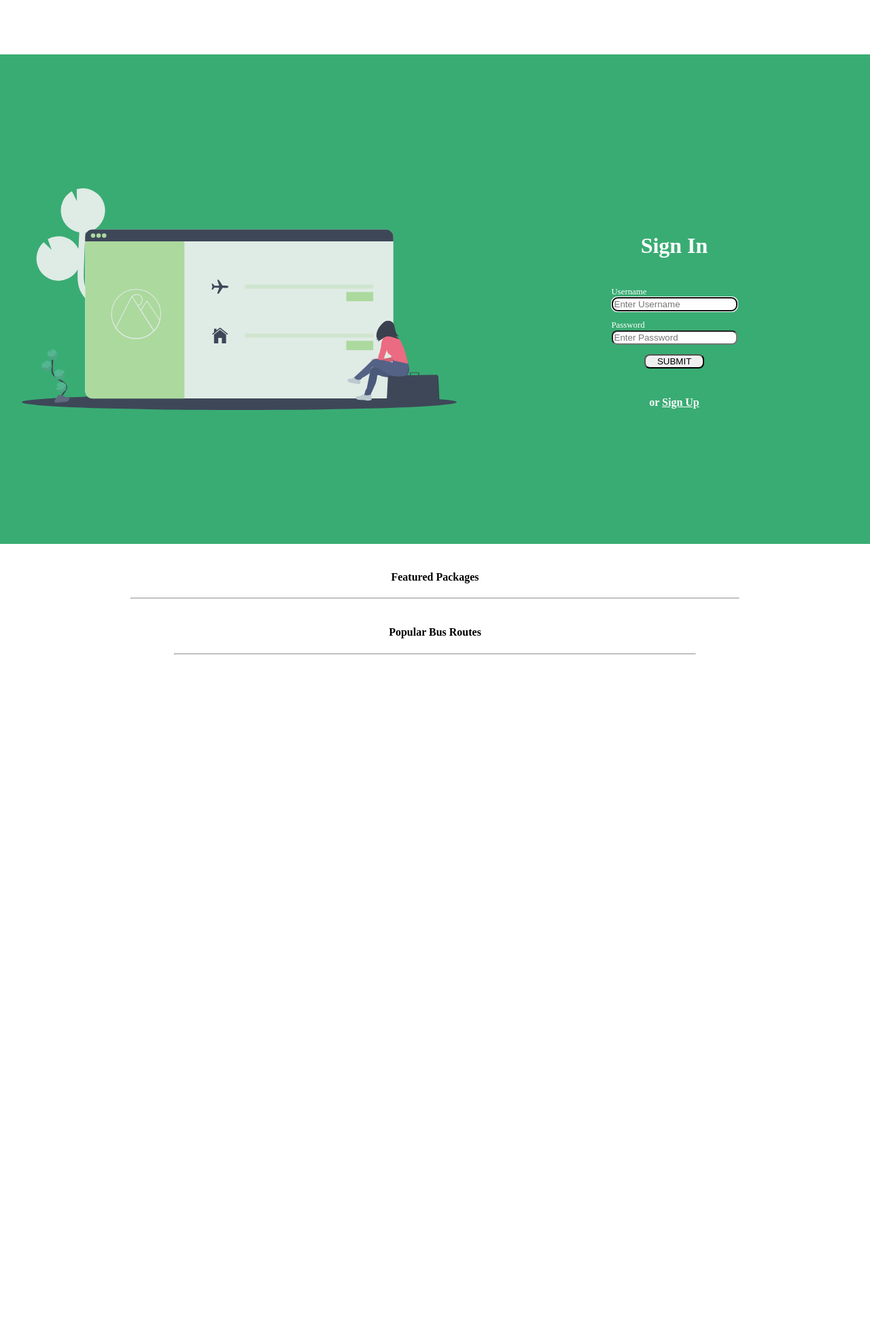
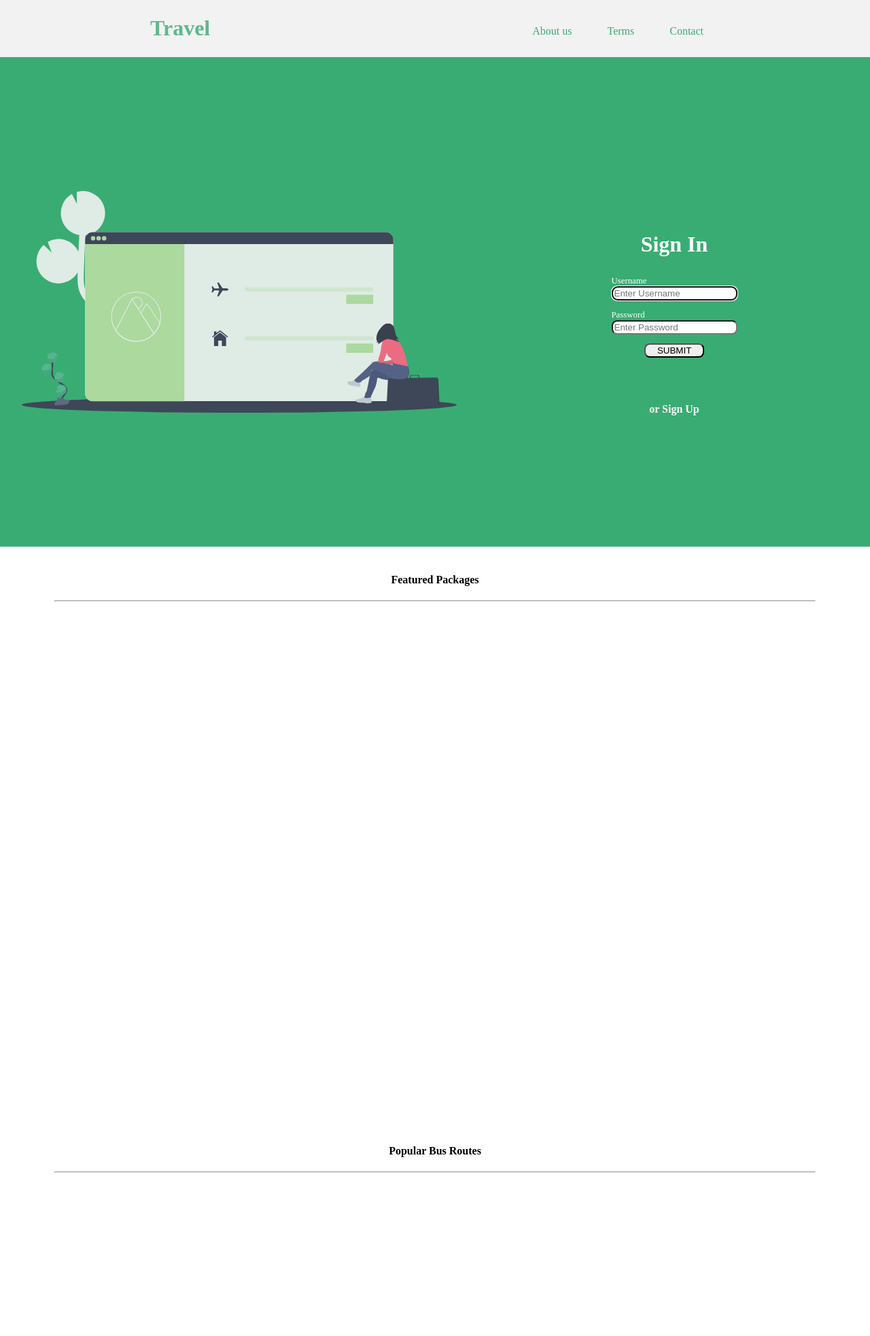
Before and after one commit to Awsaf780/project311-travel-management, a PHP site: page / in a window 1280 px wide. Shown: the top 1965 px of the page at 68% size. Before the commit the page ends 963 px from the top, so only its background shows below. Run offline with PHP 8.4, Linux system fonts and the light colour scheme; data that the repository does not hold is empty.

Commit message:
Made individual file for header to include as will

```diff
--- /dev/null
+++ b/header_before.php
@@ -0,0 +1,20 @@
+ <header class="main-header">
+	<div class="container">
+		<h1 class="mh-logo">
+			<a href="index.php">Travel</a>
+		</h1>
+		<nav class="main-nav">
+			<ul class="main-nav-list">
+				<li>
+					<a href="#">About us</a>
+				</li>
+				<li>
+					<a href="#">Terms</a>
+				</li>
+				<li>
+					<a href="#">Contact</a>
+				</li>
+			</ul>
+		</nav>
+	</div>
+</header>
--- a/index.php
+++ b/index.php
@@ -36,8 +36,8 @@
  </head>
 
  <body>
- 	<div class="head">
-
+ 	<div class="header">
+ 		<?php include 'header_before.php'; ?>
  	</div>
 
  	<div class="landing">
@@ -59,9 +59,9 @@
 
  				</div>
  			</form>
- 			<?php echo $error; ?>
+ 			<?php echo '<p style="color:white">'.$error.'</p>'; ?>
  			<div style="color: white">
- 				<h4>or <a style="color: white" href="signup.php">Sign Up</a></h4>
+ 				<h4>or <a style="color: white; text-decoration: none" href="signup.php">Sign Up</a></h4>
  			</div>
 
  		</div>
@@ -69,7 +69,10 @@
 
  	<div class="wrapper">
 
-		<div><h4 class="subtitle">Featured Packages</h4><hr class="divider"></div>
+		<div>
+			<h4 class="subtitle">Featured Packages</h4><hr class="divider">
+		</div>
+
 		<div class="feature-package">
 			<?php
 			if (mysqli_num_rows($package_result) > 0 ) {
@@ -80,17 +83,20 @@
 								<h5><b>'.$row['name'].'</b></h5>
 								<h6>'.$row['duration'].' Days - BDT '.$row['cost'].'</h6>
 							</div>
-							</div>';
+						  </div>';
 				}
 			}
 
 		 ?>
+		</div>
 	</div>
 
 	<div class="wrapper">
+
 		<div>
 			<h4 class="subtitle">Popular Bus Routes</h4><hr class="divider">
 		</div>
+
 		<div>
 
 		</div>
--- a/session.php
+++ b/session.php
@@ -11,7 +11,7 @@
    $login_session = $row['username'];
 
    if(!isset($_SESSION['login_user'])){
-      header("location:login.php");
+      header("location:index.php");
       die();
    }
 ?>
--- a/styles.css
+++ b/styles.css
@@ -5,9 +5,6 @@ body {
 .subtitle {
 	text-align: center;
 	color: black;
-}
-hr.divider {
-	margin: 0 10%;
 }
 .wrapper {
 	margin: 5vh 10vh;
@@ -65,7 +62,6 @@ hr.divider {
 	max-height: 100px;
 }
 
-
 .landing {
 	min-height: 90vh;
 	background: #39ac73;
@@ -114,5 +110,42 @@ hr.divider {
 }
 .head {
 	min-height: 10vh;
+	max-height: 10vh;
 	background: white;
 }
+
+/*test code*/
+
+.main-header .container {
+	display: flex;
+	align-items: center;
+	justify-content: space-around;
+	flex-wrap: wrap;
+	background: #f2f2f2;
+}
+
+.main-nav ul {
+	margin: 1em 0 .5em;
+	text-align: center;
+}
+.main-nav li {
+	display: inline;
+}
+.main-nav a {
+	display: inline-block;
+	padding: .5em 1.5em;
+	text-decoration: none;
+	color: #39ac73;
+}
+.main-nav a:hover {
+	text-decoration: underline;
+}
+.mh-logo a {
+	text-decoration: none;
+	color: #39ac73;
+	opacity: 0.8;
+}
+.mh-logo a:hover {
+	text-decoration: none;
+	opacity: 1;
+}
```
